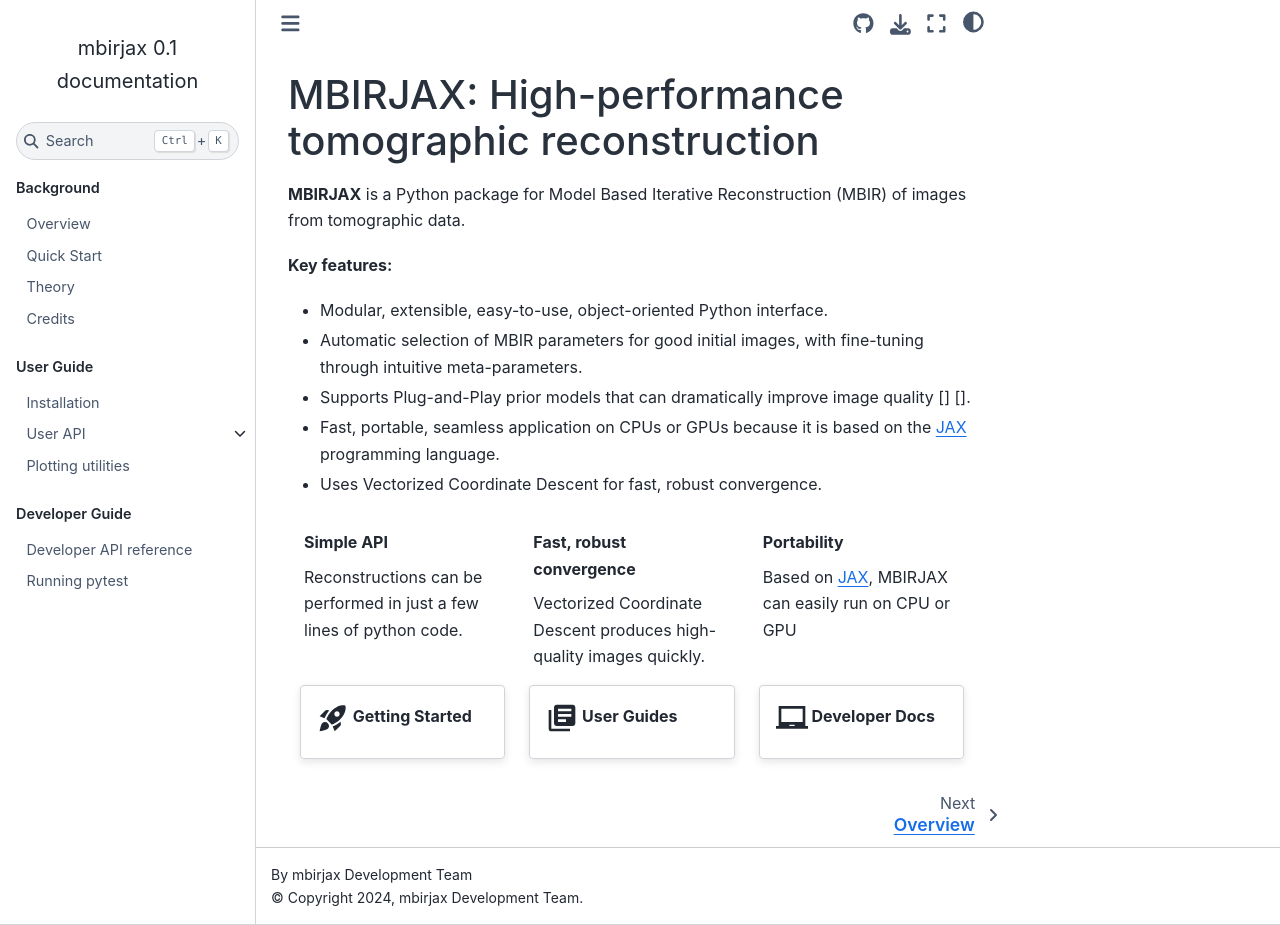
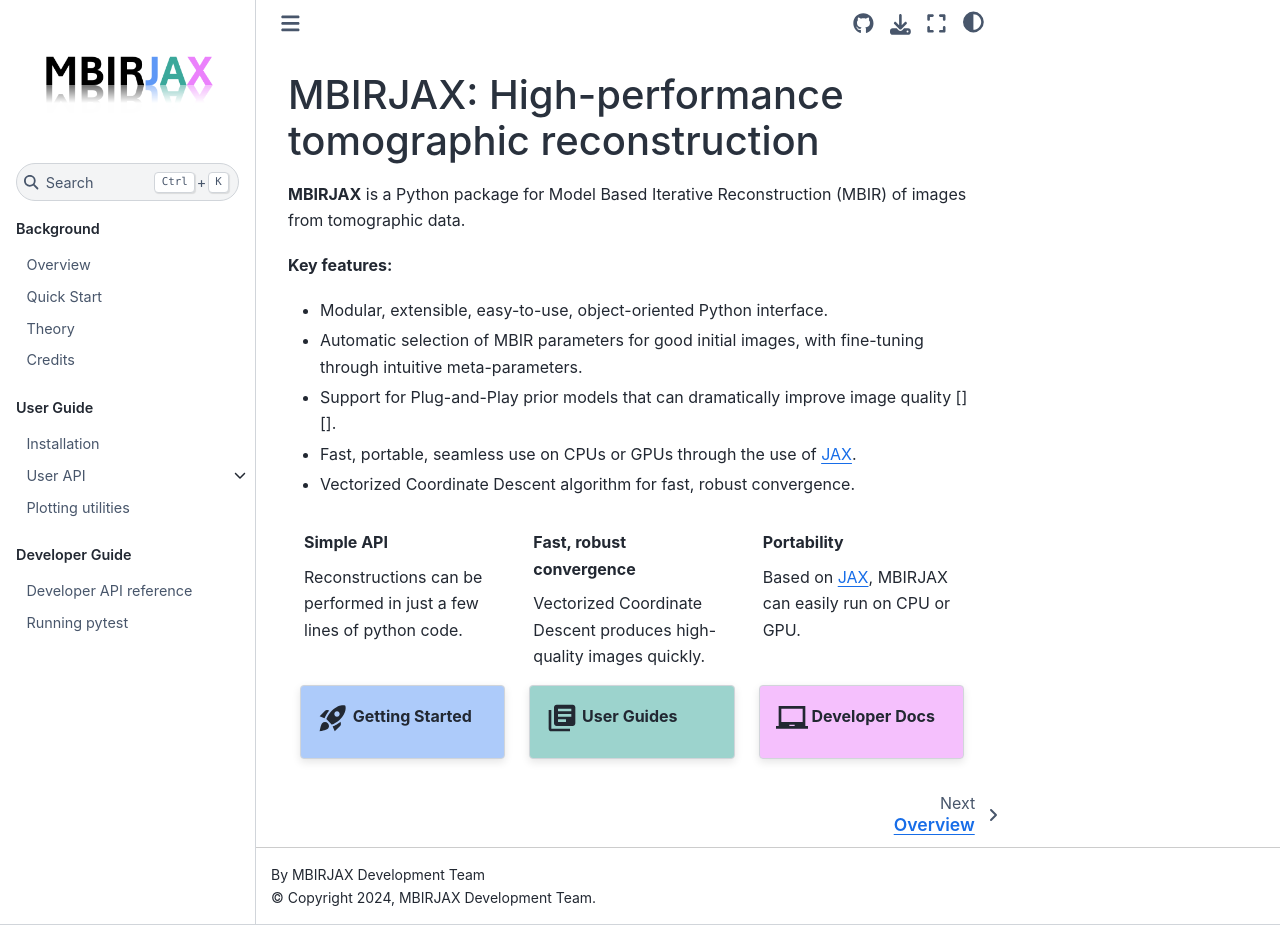
Before and after one commit to cabouman/mbirjax, a Sphinx documentation site: the page built from docs/source/index.rst, in a window 1280 px wide and 925 px high. Built offline with Sphinx 7.4.7 and the Sphinx Book theme 1.1.4, drawn with Linux system fonts in a browser that asks for light colours.

Commit message:
Improve sphinx docs.

```diff
--- /dev/null
+++ b/docs/source/_static/custom_styles.css
@@ -0,0 +1,16 @@
+
+:root {
+  --block-bg-opacity: .5;
+}
+
+.getting-started {
+  background-color: rgba(93, 152, 246, var(--block-bg-opacity));
+}
+
+.user-guides {
+  background-color: rgba(59, 167, 155, var(--block-bg-opacity));
+}
+
+.developer-docs {
+  background-color: rgba(235, 129, 252, var(--block-bg-opacity));
+}
--- a/docs/source/conf.py
+++ b/docs/source/conf.py
@@ -12,9 +12,18 @@
 #
 import os
 import sys
-import sphinx_rtd_theme
 
 sys.path.insert(0, os.path.abspath('../../mbirjax'))  # Adjust the path as necessary
+sys.path.insert(0, os.path.abspath('..'))  # Adjust the path as necessary
+
+# -- Project information -----------------------------------------------------
+
+project = 'MBIRJAX'
+copyright = '2024, MBIRJAX Development Team'
+author = 'MBIRJAX Development Team'
+
+# The full version, including alpha/beta/rc tags
+release = '0.1'
 
 
 def skip(app, what, name, obj, would_skip, options):
@@ -26,15 +35,6 @@
 def setup(app):
     app.connect("autodoc-skip-member", skip)
 
-
-# -- Project information -----------------------------------------------------
-
-project = 'mbirjax'
-copyright = '2024, mbirjax Development Team'
-author = 'mbirjax Development Team'
-
-# The full version, including alpha/beta/rc tags
-release = '0.1'
 
 
 # -- General configuration ---------------------------------------------------
@@ -106,14 +106,6 @@
 # The theme to use for HTML and HTML Help pages.  See the documentation for
 # a list of builtin themes.
 #
-#html_theme = 'bizstyle'
-# html_theme = 'sphinx_rtd_theme'
-# html_theme_path = [sphinx_rtd_theme.get_html_theme_path()]
-#
-# html_theme_options = {
-#     'style_nav_header_background': '#4f8fb8ff',
-#     'collapse_navigation': False,
-# }
 html_theme = 'sphinx_book_theme'
 
 # Theme options are theme-specific and customize the look and feel of a theme
@@ -128,12 +120,17 @@
 
 main_doc = 'index'
 
-html_logo = "logo.png"
+html_logo = "_static/logo.png"
+
+# Add any paths that contain custom static files (such as style sheets) here,
+# relative to this directory. They are copied after the builtin static files,
+# so a file named "default.css" will overwrite the builtin "default.css".
+html_static_path = ["_static"]
+# html_static_path = []
+
+html_css_files = [
+    'custom_styles.css',
+]
 
 # Output file base name for HTML help builder.
 htmlhelp_basename = project + 'doc'
-# Add any paths that contain custom static files (such as style sheets) here,
-# relative to this directory. They are copied after the builtin static files,
-# so a file named "default.css" will overwrite the builtin "default.css".
-#html_static_path = ['_static']
-html_static_path = []
--- a/docs/source/index.rst
+++ b/docs/source/index.rst
@@ -13,9 +13,9 @@
 
 * Modular, extensible, easy-to-use, object-oriented Python interface.
 * Automatic selection of MBIR parameters for good initial images, with fine-tuning through intuitive meta-parameters.
-* Supports Plug-and-Play prior models that can dramatically improve image quality [] [].
-* Fast, portable, seamless application on CPUs or GPUs because it is based on the JAX_ programming language.
-* Uses Vectorized Coordinate Descent for fast, robust convergence.
+* Support for Plug-and-Play prior models that can dramatically improve image quality [] [].
+* Fast, portable, seamless use on CPUs or GPUs through the use of JAX_.
+* Vectorized Coordinate Descent algorithm for fast, robust convergence.
 
 
 
```
Also changed, not shown: other parts of docs/source/index.rst (+4 -1 lines), docs/source/_static/logo.png (added).
